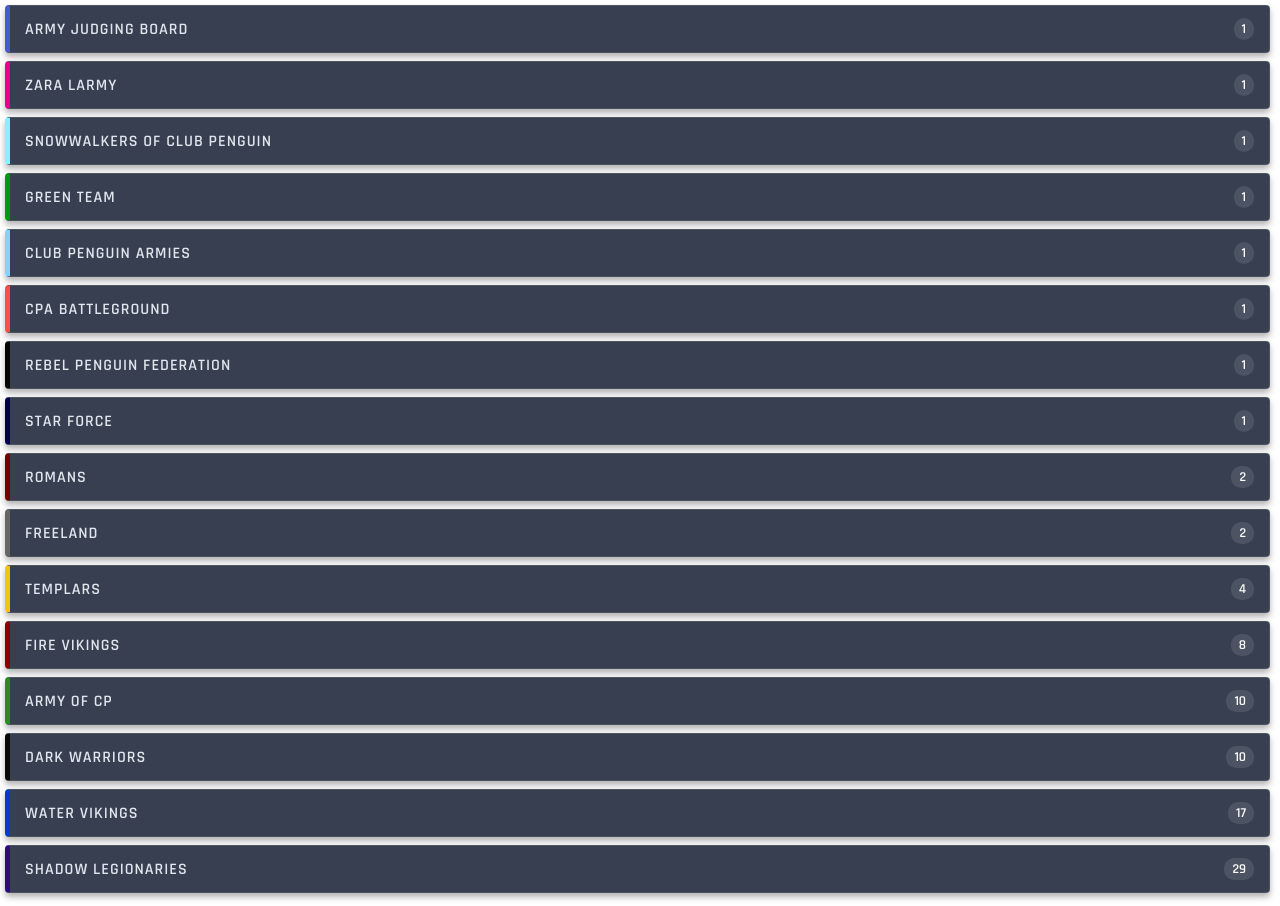
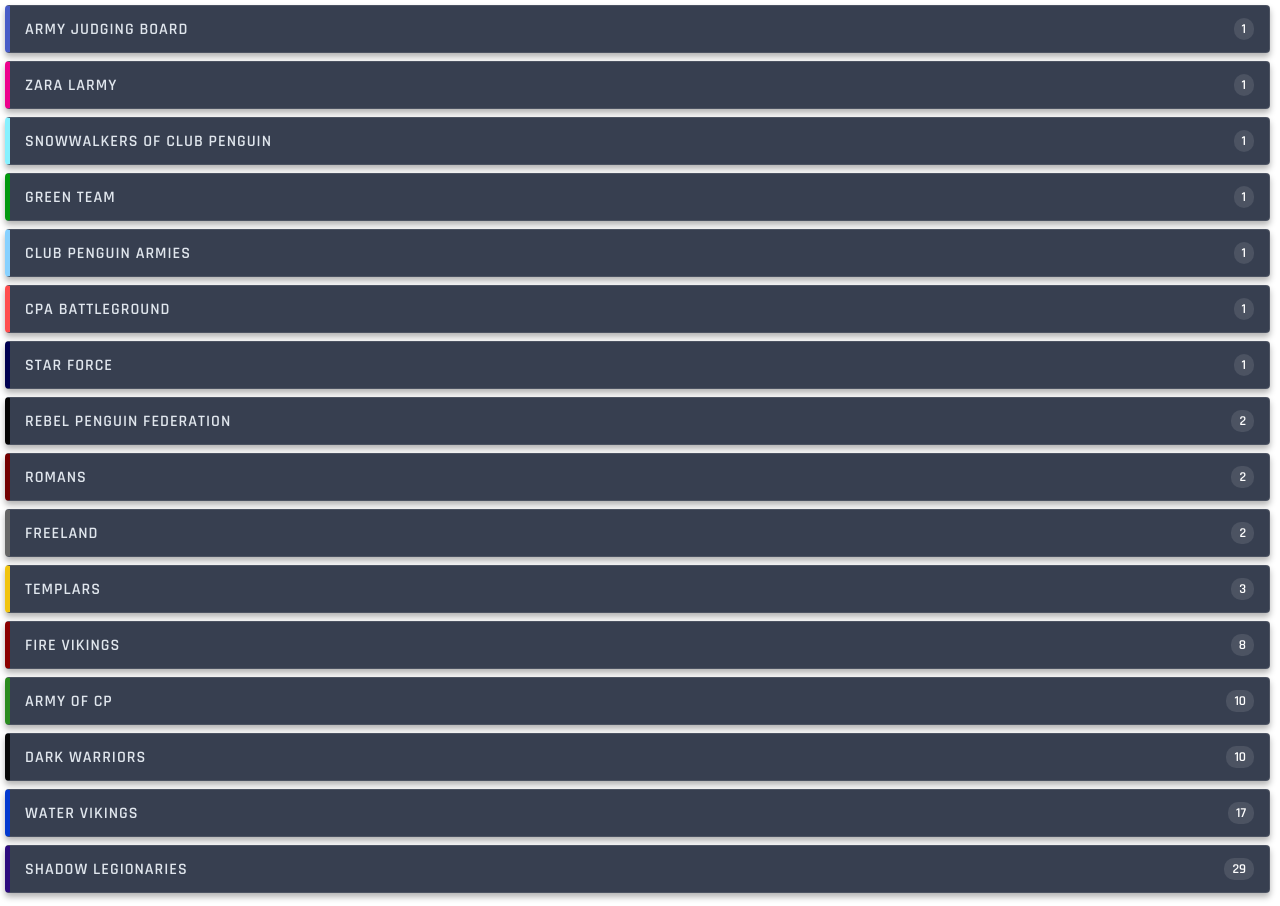
Before and after one commit to df44-1411/CPAMap2026_v1, a plain HTML site: page army_code.html in a window 1280 px wide. Drawn offline with Linux system fonts and the light colour scheme.

Commit message:
Update army_code.html

```diff
--- a/army_code.html
+++ b/army_code.html
@@ -99,14 +99,14 @@
         <span class="army-count">1</span>
     </div>
 
-    <div class="army-card" style="border-left-color: #060505;">
-        <span class="army-name">Rebel Penguin Federation</span>
+    <div class="army-card" style="border-left-color: #000050;">
+        <span class="army-name">Star Force</span>
         <span class="army-count">1</span>
     </div>
 
-    <div class="army-card" style="border-left-color: #000050;">
-        <span class="army-name">Star Force</span>
-        <span class="army-count">1</span>
+    <div class="army-card" style="border-left-color: #060505;">
+        <span class="army-name">Rebel Penguin Federation</span>
+        <span class="army-count">2</span>
     </div>
 
     <div class="army-card" style="border-left-color: #730000;">
@@ -121,7 +121,7 @@
 
     <div class="army-card" style="border-left-color: #f1c40f;">
         <span class="army-name">Templars</span>
-        <span class="army-count">4</span>
+        <span class="army-count">3</span>
     </div>
 
     <div class="army-card" style="border-left-color: #8b0000;">
```
